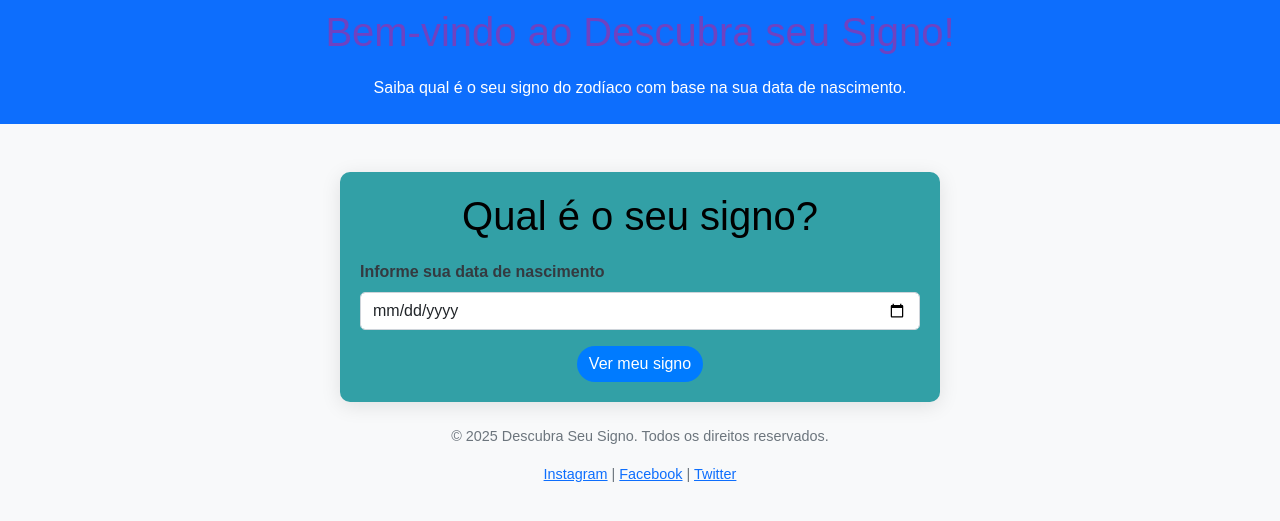
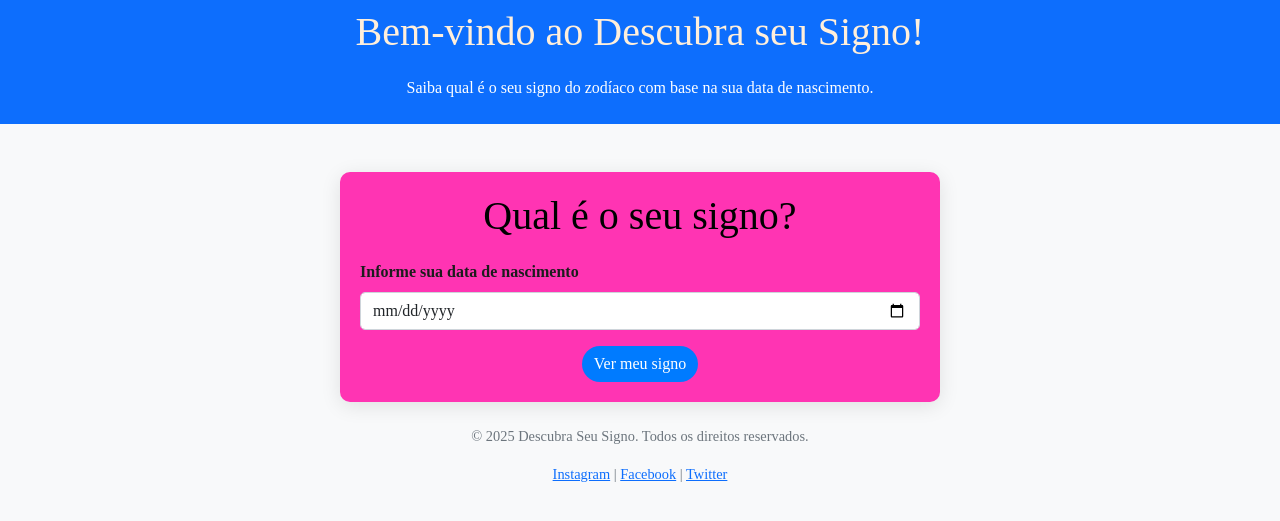
Before and after one commit to Latamila/programacaoWeb_Signos_unopar_anhanguera, a PHP site: page / in a window 1280 px wide. Shown: the top 521 px of the page. Run offline with PHP 8.4, Linux system fonts and the light colour scheme.

Commit message:
Update style.css

```diff
--- a/PROJECT/assets/CSS/style.css
+++ b/PROJECT/assets/CSS/style.css
@@ -1,19 +1,19 @@
 body {
     background-color: #e9ecef;
-    font-family: 'Arial', sans-serif;
-    color: #343a40;
+    font-family: 'Times New Roman', sans-serif;
+    color: #1c1c1c;
 }
 
 h1 {
     margin-bottom: 20px;
     text-align: center;
     font-size: 2.5rem;
-    color: #6f42c1; /* Cor do título */
+    color: #ffefdb; /* Cor do título */
 }
 
 .container {
     max-width: 600px;
-    background-color: #32a0a6;
+    background-color: #ff34b3;
     border-radius: 10px;
     padding: 20px;
     box-shadow: 0 4px 20px rgba(0, 0, 0, 0.1);
```
